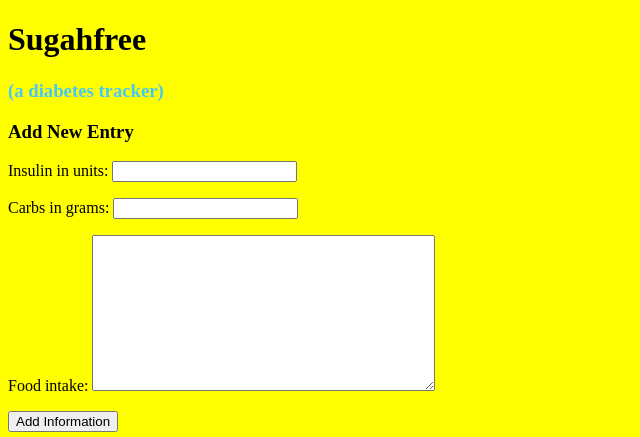
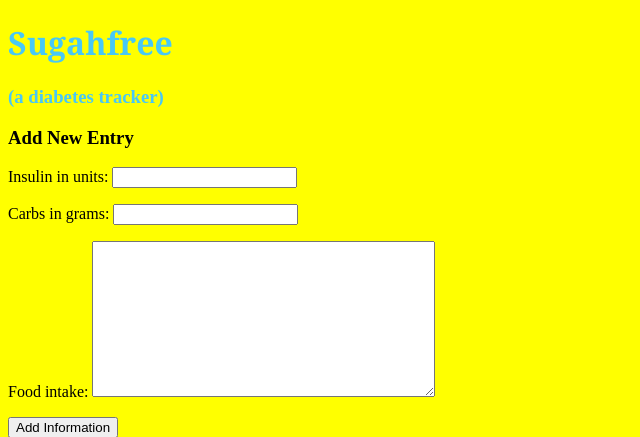
Before and after one commit to RhyneH/BugSmashers, a Django app: page / in a window 1280 px wide. Shown: the top 437 px of the page, without its empty margins (0-640 px from the left). Run offline with Django 4.2, Linux system fonts and the light colour scheme.

Commit message:
styles.css

```diff
--- a/static/css/style.css
+++ b/static/css/style.css
@@ -1,3 +1,11 @@
 body {
     background-color: yellow;
 }
+
+h1 {
+    color: rgb(72, 200, 246);
+    font-size: xx-large;
+    font-family: Georgia;
+    font-weight: bold;
+    font-style: normal;
+}
```
